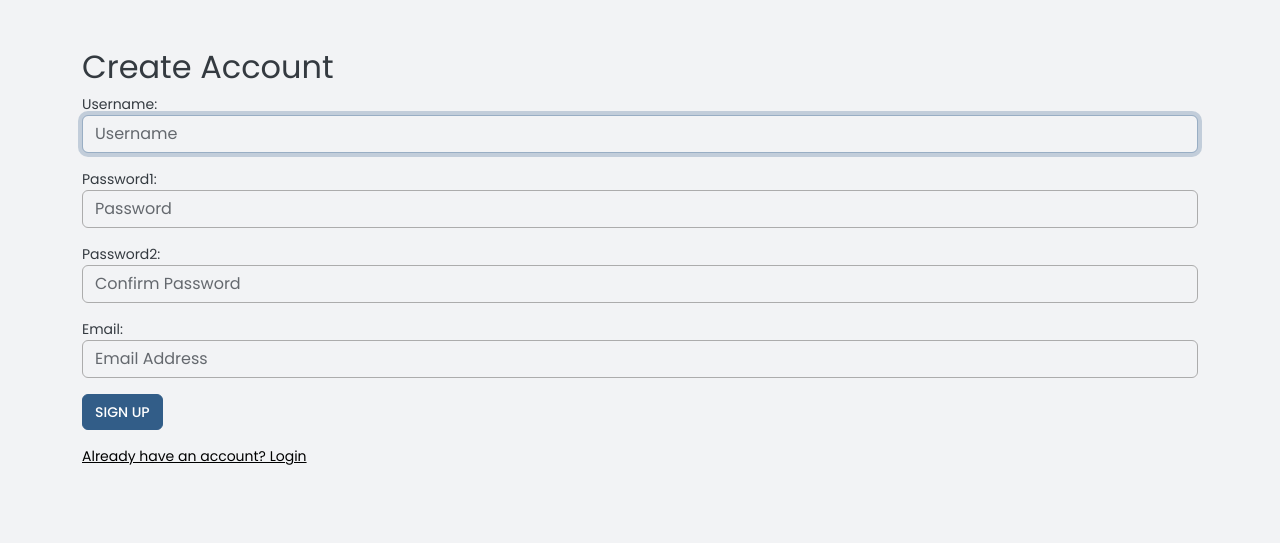
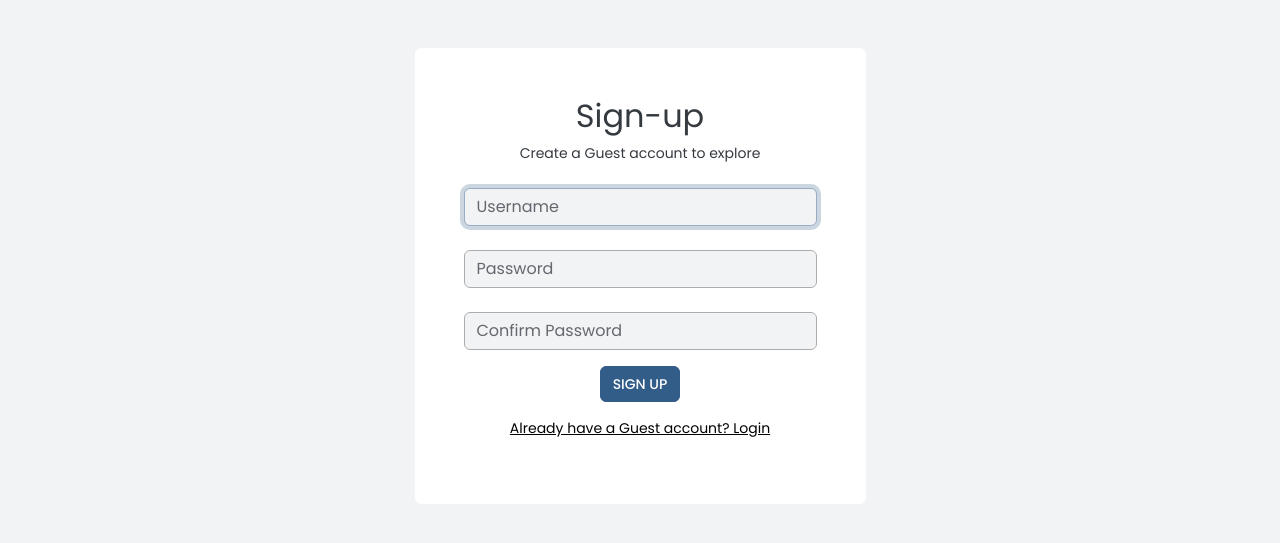
Before and after one commit to bgjx/meq-data-app, a Django app: page /account/signup/ in a window 1280 px wide. Shown: the top 543 px of the page. Run offline with Django 5.2, Linux system fonts and the light colour scheme; parts of the project's set-up code (start-up, migrations or seed data) failed here and were passed over; some libraries are stand-ins or nearby versions.

Commit message:
finish setup login and sighnup views and template

```diff
--- a/account/forms.py
+++ b/account/forms.py
@@ -46,10 +46,10 @@ class SignupForm(UserCreationForm):
         )
     )
     email = forms.CharField(
-        widget= forms.TextInput(
+        widget=forms.TextInput(
             attrs={
                 'class':'form-control',
-                'placeholder':'Email Address'
+                'placeholder':'Email address'
             }
         )
     )
--- a/account/templates/account/signup.html
+++ b/account/templates/account/signup.html
@@ -1,18 +1,53 @@
 {% load static %}
 <html>
 <head>
-    <title>Signup - MEQ Analytics</title>
+    <title>Signup - MEQ Dashboard</title>
     <link rel="stylesheet" href="{% static 'css/bootstrap.css' %}">
+    <link rel="stylesheet" href="{% static 'css/custom-style.css' %}">
 </head>
 <body>
-    <div class="container mt-5">
-        <h2>Create Account</h2>
-        <form method="post" action="{% url 'signup' %}">
-            {% csrf_token %}
-            {{ form.as_p }}
-            <button type="submit" class="btn btn-primary">Sign Up</button>
-        </form>
-        <p class="mt-3"><a href="{% url 'login' %}">Already have an account? Login</a></p>
+   <div class="container mt-5">
+        <div class='row d-flex justify-content-center align-items-center'>
+            <div class='col-12 col-md-8 col-lg6 col-xl-5'>
+                <div class='card'>
+                    <div class='card-body p-5 text-center'>
+                        <div class='login-page'>
+                            <h2>Sign-up</h2>
+                            <p> Create a Guest account to explore</p>
+                            {% if form.errors %}
+                                <div class="alert alert-danger">
+                                    {% for field in form %}
+                                        {% for error in field.errors %}
+                                            {{ error }}
+                                        {% endfor %}
+                                    {% endfor %}
+                                    {% for error in form.non_field_errors %}
+                                        {{ error }}
+                                    {% endfor %}
+                                </div>
+                            {% endif %}
+                            <form method="post" action="{% url 'signup' %}">
+                                {% csrf_token %}
+                                <div class="mb-3">
+                                    <label for="id_username" class="form-label"></label>
+                                    {{ form.username }}
+                                </div>
+                                <div class="mb-3">
+                                    <label for="id_password1" class="form-label"></label>
+                                    {{ form.password1 }}
+                                </div>
+                                <div class="mb-3">
+                                    <label for="id_password2" class="form-label"></label>
+                                    {{ form.password2 }}
+                                </div>
+                                <button type="submit" class="btn btn-primary">Sign Up</button>
+                            </form>
+                            <p class="mt-3"><a href="{% url 'login' %}">Already have a Guest account? Login</a></p>
+                        </div>
+                    </div>
+                </div>
+            </div>
+        </div>
     </div>
 </body>
 </html>
```
Also changed, not shown: account/templates/account/login.html (+17 -5 lines).
